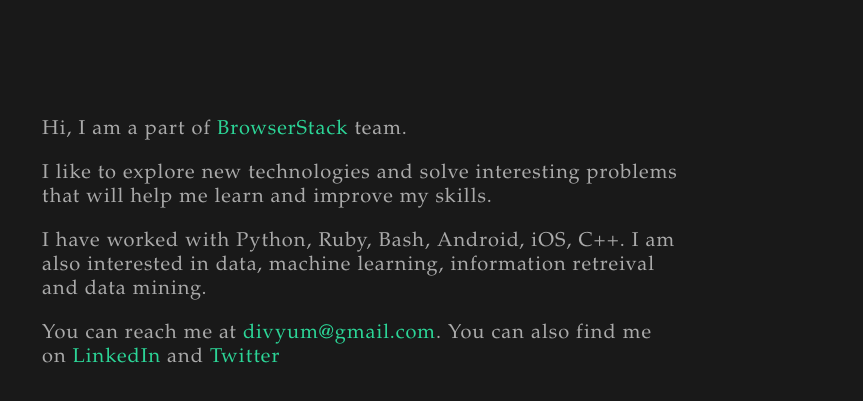
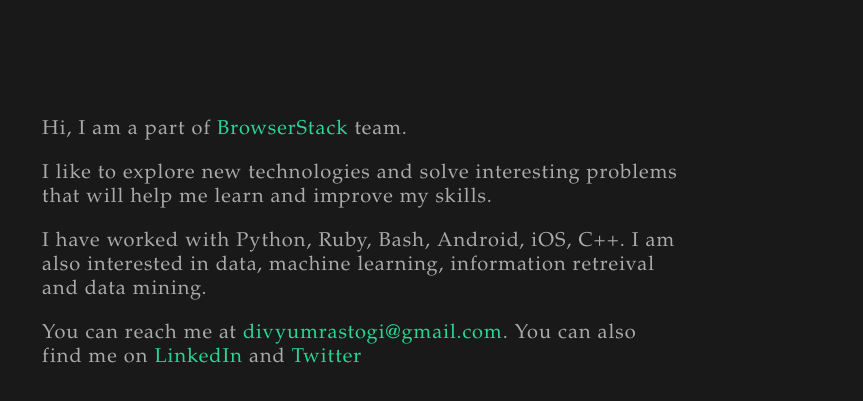
Before and after one commit to divyum/divyum.github.io, a plain HTML site: page index.html in a window 1280 px wide. Shown: the part 101-502 px from the top of the page, without its empty margins (208-1071 px from the left). Drawn offline with nearby package versions, Linux system fonts and the light colour scheme.

Commit message:
wrong email addr :P

```diff
--- a/index.html
+++ b/index.html
@@ -37,7 +37,7 @@
       </p>
       <p>I have worked with Python, Ruby, Bash, Android, iOS, C++. I am also interested in
       data, machine learning, information retreival and data mining.</p>
-      <p> You can reach me at <a href="mailto:divyum@gmail.com">divyum@gmail.com</a>.
+      <p> You can reach me at <a href="mailto:divyumrastogi@gmail.com">divyumrastogi@gmail.com</a>.
         You can also find me on <a href="https://in.linkedin.com/in/divyumrastogi">LinkedIn</a> and <a href="https://twitter.com/divyumrastogi">Twitter</a>
       </p>
     </div>
```
